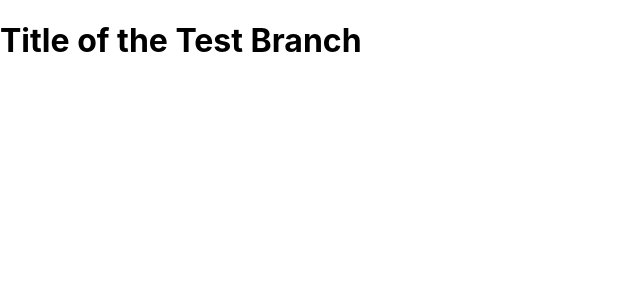
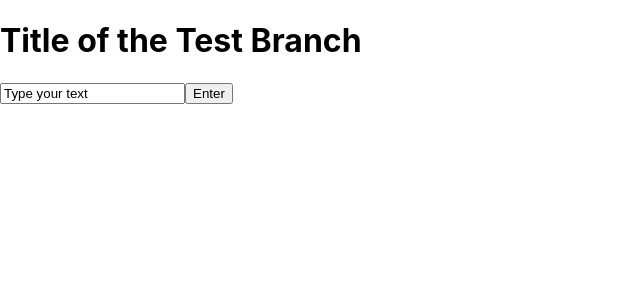
Before and after one commit to Jerune/Learn-React, a React (Create React App) app: page / in a window 1280 px wide. Shown: the top 300 px of the page, without its empty margins (0-640 px from the left). Built offline with nearby package versions, Linux system fonts and the light colour scheme.

Commit message:
feat: Adding Uncontrolled form

```diff
--- a/src/App.js
+++ b/src/App.js
@@ -1,9 +1,10 @@
-import './App.css';
+import { UncontrolledForm } from './components/form';
 
 export default function App() {
   return (
     <>
       <h1>Title of the Test Branch</h1>
+      < UncontrolledForm />
     </>
   );
 }
--- /dev/null
+++ b/src/components/form.js
@@ -0,0 +1,16 @@
+function handleSubmit(e) {
+    e.preventDefault()
+    alert(e.target['my_input'].value)
+}
+
+function UncontrolledForm() {
+    return (
+        <form onSubmit={handleSubmit}>
+            <input type='text' name='my_input' defaultValue='Type your text' />
+            <button type='submit'>Enter</button>
+        </form>
+    )
+}
+
+
+export {UncontrolledForm};
```
